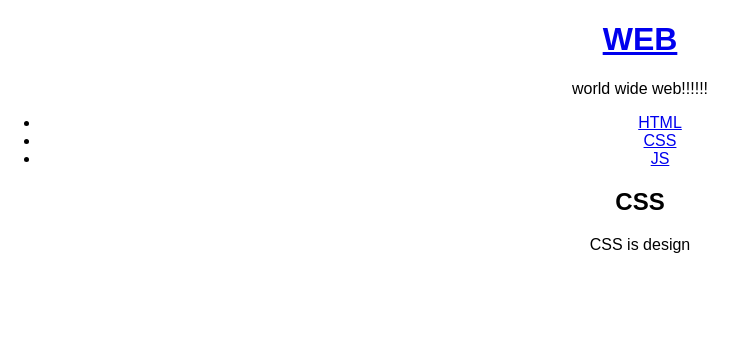
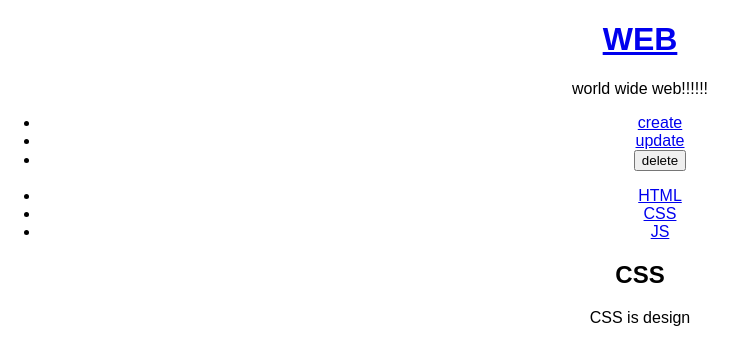
Before and after one commit to yongyi82it/test-react, a React (Create React App) app: page / in a window 1280 px wide. Shown: the top 364 px of the page, without its empty margins (0-746 px from the left). Built offline with nearby package versions, Linux system fonts and the light colour scheme.

Commit message:
컨트롤 추가

```diff
--- a/src/App.js
+++ b/src/App.js
@@ -2,6 +2,7 @@ import React, { Component } from 'react';
 import TOC from './components/TOC';
 import Content from './components/Content';
 import Subject from './components/Subject';
+import Control from './components/Control';
 import './style.css';
 
 /*
@@ -59,7 +60,9 @@ class App extends Component {
             this.setState({mode:'welcome'})
           }.bind(this)}>
         </Subject>
-
+        <Control onChangMode={function(_mode){
+          this.setState({mode:_mode});
+        }.bind(this)}></Control>
         <TOC
           onChangPage={function(id){
             this.setState({
```
